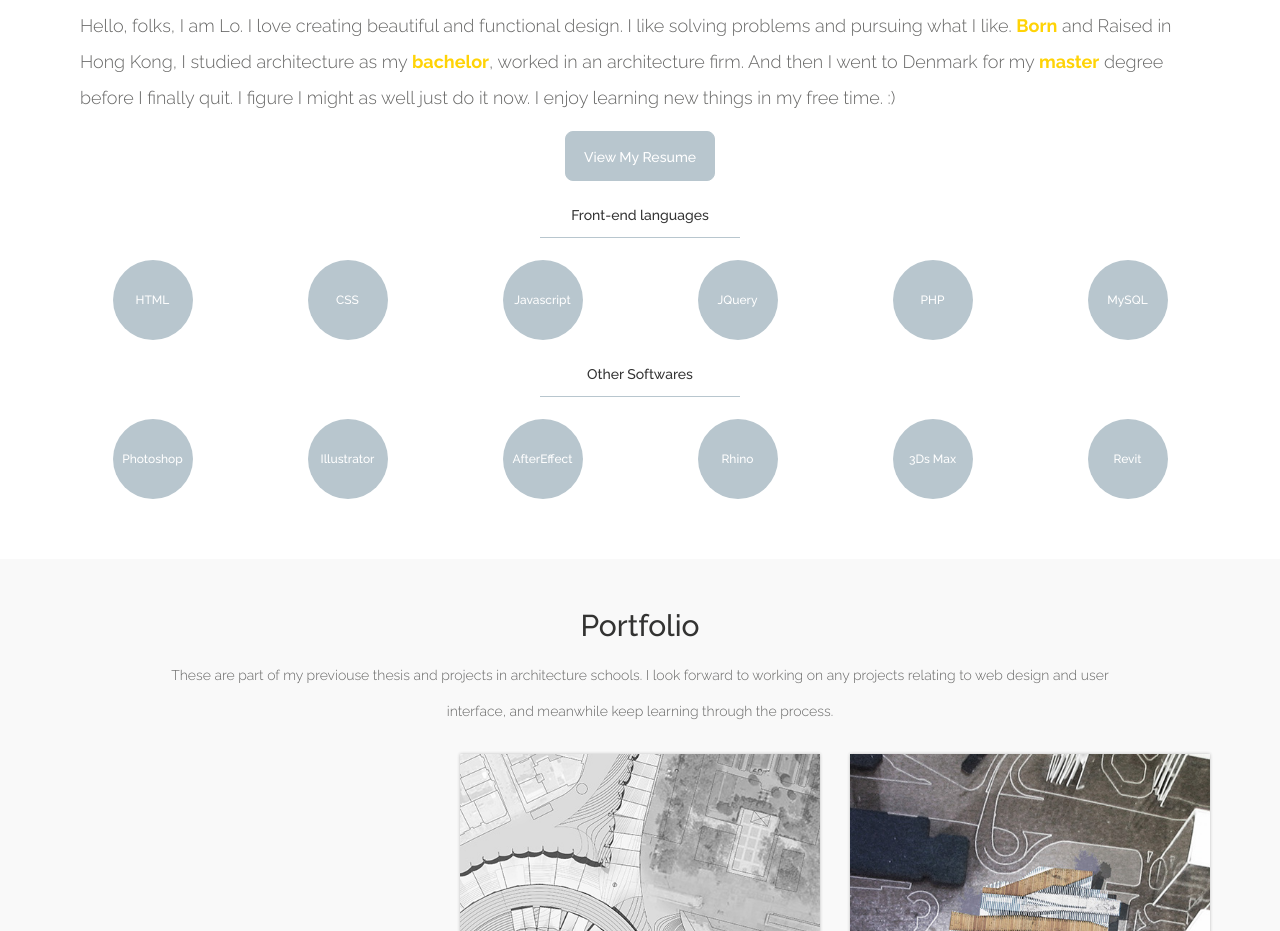
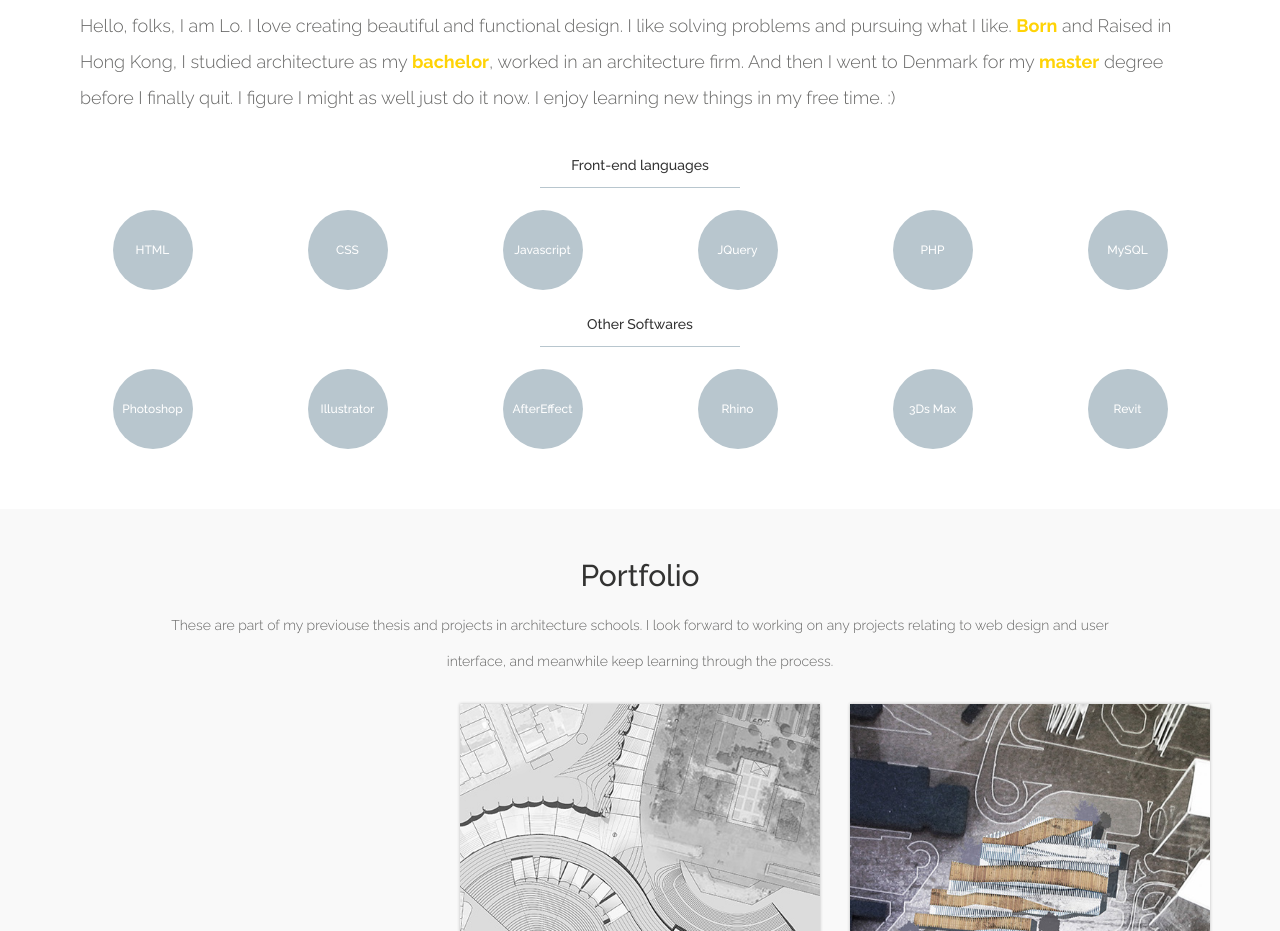
Before and after one commit to imLO/smlo, a plain HTML site: page index.htm in a window 1280 px wide. Shown: the part 895-1826 px from the top of the page. Drawn offline with Linux system fonts and the light colour scheme; some packages are replaced by stand-ins of ours; a script that the page names is missing.

Commit message:
Update index.htm

```diff
--- a/index.htm
+++ b/index.htm
@@ -116,8 +116,6 @@
                     Hello, folks, I am Lo. I love creating beautiful and functional design. I like solving problems and pursuing what I like. <span id="born" title="ME!">Born</span> and Raised in Hong Kong, I studied architecture as my <span id="bachelor" alt="Hello">bachelor</span>, worked in an architecture firm. And then I went to Denmark for my <span id="master">master</span> degree before I finally quit. I figure I might as well just do it now. I enjoy learning new things in my free time. :)
                 </p>
             </div>
-            <a href="./src/resume_loshukman.pdf" alt"my Resume." target="_blank" id="button_resume">View My Resume</a>
-            <!--<div id="button_resume">View My Resume</div>-->
             <h5 class="skill_title">Front-end languages</h5>
             <div class="row">
                 <div class="col-xs-4 col-sm-2 col-lg-2">
```
